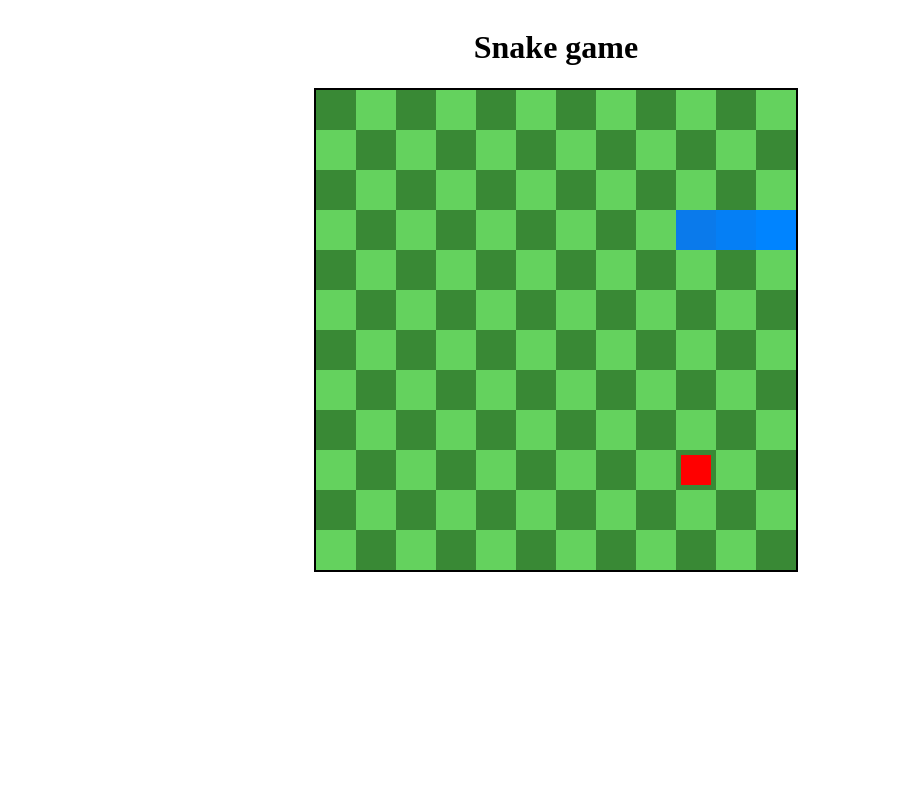
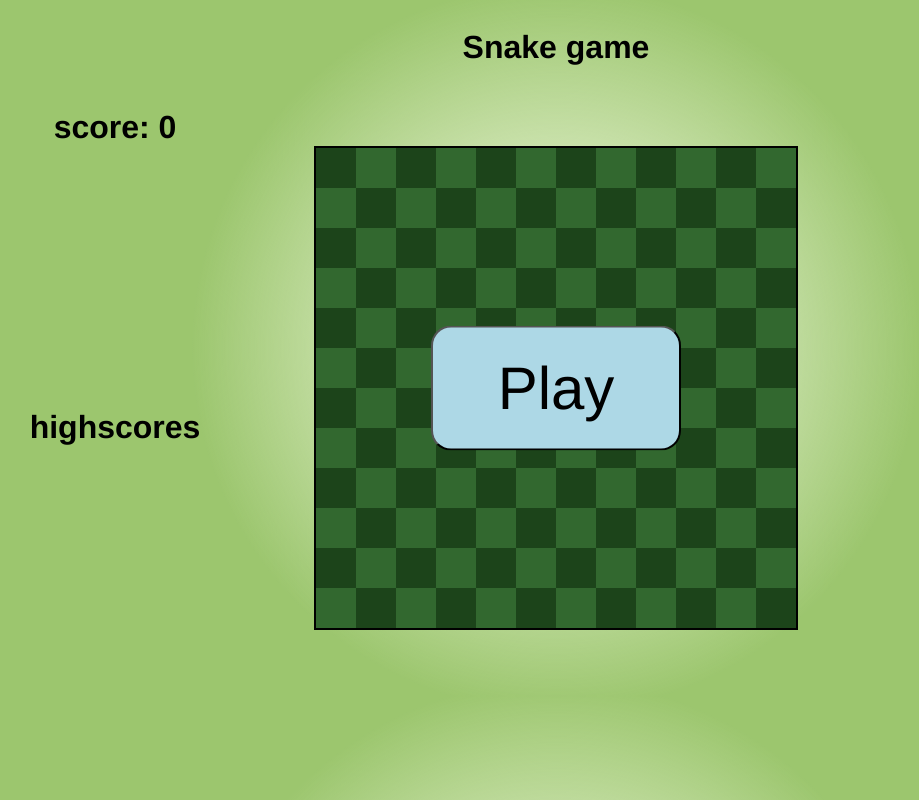
Before and after one commit to Lars987654321/Snake, a plain HTML site: page snake.html in a window 1280 px wide. Shown: the whole page, without its empty margins (84-1003 px from the left). Drawn offline with Linux system fonts and the light colour scheme.

Commit message:
Add highscores, styling, menu, win condition and saving

```diff
--- a/snake.html
+++ b/snake.html
@@ -1,27 +1,106 @@
 <!DOCTYPE html>
 <html lang="en">
+
 <head>
     <meta charset="UTF-8">
     <meta name="viewport" content="width=device-width, initial-scale=1.0">
     <title>Snake</title>
 </head>
 <style>
-    body{
+    body {
+        font-family: 'Franklin Gothic Medium', 'Arial Narrow', Arial, sans-serif;
+        background: radial-gradient(circle, #ecf6da 10%, transparent 50%), #9cc66e;
         display: flex;
         justify-content: center;
         align-items: center;
         flex-direction: column;
+        height: 100%;
     }
 
     canvas {
-  background:
-    repeating-conic-gradient(#64d25e 0% 25%, transparent 0% 50%) 0% 0% / 80px 80px,
-    repeating-conic-gradient(#398935 0% 25%, transparent 0% 50%) 0% / 80px 80px;
-}
+        background:
+            repeating-conic-gradient(#64d25e 0% 25%, transparent 0% 50%) 0% 0% / 80px 80px,
+            repeating-conic-gradient(#398935 0% 25%, transparent 0% 50%) 0% / 80px 80px;
+    }
+
+    .setup {
+        display: flex;
+        justify-content: center;
+        align-items: center;
+        flex-direction: row;
+        width: 100vw;
+        height: 75vh;
+    }
+
+    .content {
+        display: flex;
+        justify-content: center;
+        align-items: center;
+        flex-direction: column;
+        position: relative;
+        width: 100%;
+        height: 100%;
+    }
+
+    .scorediv {
+        display: flex;
+        justify-content: flex-start;
+        align-items: center;
+        flex-direction: column;
+        width: 100%;
+        height: 100%;
+    }
+
+    button {
+        height: 125px;
+        width: 250px;
+        border-radius: 20px;
+        font-size: 60px;
+        font-family: 'Franklin Gothic Medium', 'Arial Narrow', Arial, sans-serif;
+        background-color: #add8e6;
+    }
+
+    button:hover {
+        background-color: #4b8ca1;
+    }
+
+    li {
+        list-style: none;
+    }
+
+    .score {
+        height: 50%;
+    }
+
+    .highscores {
+        height: 50%;
+    }
 </style>
+
 <body>
     <h1>Snake game</h1>
-    <canvas id="canvas" style="border: 2px solid black;" height="480" width="480"></canvas>
+    <div class="setup">
+        <div class="scorediv">
+            <div class="score">
+                <h1 id="score">score: 0</h1>
+            </div>
+            <div class="highscores">
+                <h1>highscores</h1>
+                <ul id="highscores">
+                </ul>
+            </div>
+        </div>
+        <div class="content">
+            <canvas id="canvas" style="border: 2px solid black;" height="480" width="480"></canvas>
+            <div id="overlay"
+                style="display: block; position: absolute; width: 480px; height: 480px; background: rgba(0, 0, 0, 0.5); top: 50%; left: 50%; transform: translate(-50%, -50%);">
+            </div>
+            <button id="button"
+                style="position: absolute; top: 50%; left: 50%; transform: translate(-50%, -50%)">Play</button>
+        </div>
+        <div class="content"></div>
+    </div>
     <script src="snake.js"></script>
 </body>
+
 </html>
--- a/snake.js
+++ b/snake.js
@@ -1,5 +1,14 @@
 const canvas = document.getElementById("canvas")
 const ctx = canvas.getContext("2d")
+const scoreDiv = document.getElementById("score")
+const button = document.getElementById("button")
+const overlay = document.getElementById("overlay")
+const highscores = document.getElementById("highscores")
+
+window.onload = () => {
+    loadScores()
+    updateHighScoresUI()
+};
 
 let snake = [
     { x: 120, y: 120 },
@@ -7,43 +16,52 @@ let snake = [
     { x: 40, y: 120 },
 ]
 
-let fruit = { x: 360, y: 360}
+let fruit = { x: 360, y: 360 }
 
 let direction = "right"
 let nextDirection = []
-let isGameRunning = true
+let isGameRunning = false
 let ateFruit = false
+let score = 0
+let scores = []
+
+button.addEventListener("click", () => {
+    isGameRunning = true
+    button.style.display = "none"
+    overlay.style.display = "none"
+    scoreDiv.innerText = `score: ${score}`
+})
 
 document.addEventListener("keydown", (event) => {
     if (event.key === "w" || event.key === "W" || event.key === "ArrowUp") {
         if (direction !== "down" && direction !== "up" && nextDirection[0] !== "up") {
-                if (nextDirection.length === 0){
+            if (nextDirection.length === 0) {
                 nextDirection[0] = "up"
-                } else if (nextDirection.length === 1){
+            } else if (nextDirection.length === 1) {
                 nextDirection[1] = "up"
             }
         }
     } else if (event.key === "d" || event.key === "D" || event.key === "ArrowRight") {
         if (direction !== "left" && direction !== "right" && nextDirection[0] !== "right") {
-                if (nextDirection.length === 0){
+            if (nextDirection.length === 0) {
                 nextDirection[0] = "right"
-                 } else if (nextDirection.length === 1){
+            } else if (nextDirection.length === 1) {
                 nextDirection[1] = "right"
             }
         }
     } else if (event.key === "s" || event.key === "S" || event.key === "ArrowDown") {
         if (direction !== "up" && direction !== "down" && nextDirection[0] !== "down") {
-                if (nextDirection.length === 0){
+            if (nextDirection.length === 0) {
                 nextDirection[0] = "down"
-                 } else if (nextDirection.length === 1){
+            } else if (nextDirection.length === 1) {
                 nextDirection[1] = "down"
             }
         }
     } else if (event.key === "a" || event.key === "A" || event.key === "ArrowLeft") {
         if (direction !== "right" && direction !== "left" && nextDirection[0] !== "left") {
-                if (nextDirection.length === 0){
+            if (nextDirection.length === 0) {
                 nextDirection[0] = "left"
-                 } else if (nextDirection.length === 1){
+            } else if (nextDirection.length === 1) {
                 nextDirection[1] = "left"
             }
         }
@@ -69,23 +87,74 @@ function spawnFruit() {
     fruit.y = y
 }
 
+function saveScores() {
+    localStorage.setItem("scores", JSON.stringify(scores))
+}
+
+function loadScores() {
+    const savedScores = localStorage.getItem("scores")
+    if (savedScores) {
+        scores = JSON.parse(savedScores)
+    } else {
+        scores = []
+    }
+}
+
+function updateHighScoresUI() {
+    highscores.innerHTML = ''
+    for (let i in scores) {
+        const li = document.createElement('li')
+        li.textContent = `Score: ${scores[i]}`
+        highscores.appendChild(li)
+    }
+}
+
+function endGame() {
+    isGameRunning = false
+    button.style.display = "block"
+    overlay.style.display = "block"
+    button.innerText = "Retry"
+    spawnFruit()
+    snake = [
+        { x: 120, y: 120 },
+        { x: 80, y: 120 },
+        { x: 40, y: 120 },
+    ]
+
+    direction = "right"
+    nextDirection = []
+    scores.push(score)
+    scores.sort((a, b) => b - a)
+
+    if (scores.length > 10) {
+        scores.pop()
+    }
+
+    saveScores()
+    updateHighScoresUI()
+
+    score = 0
+}
+
 function checkCollision() {
-    for (i in snake){
-        if (snake[0].x === snake[i].x && snake[0].y === snake[i].y && i != 0){
-            isGameRunning = false
+    for (i in snake) {
+        if (snake[0].x === snake[i].x && snake[0].y === snake[i].y && i != 0) {
+            endGame()
         }
     }
 }
 
 function eatFruit() {
-    if (snake[0].y === fruit.y && snake[0].x === fruit.x){
+    if (snake[0].y === fruit.y && snake[0].x === fruit.x) {
         spawnFruit()
         ateFruit = true
+        score++
+        scoreDiv.innerText = `score: ${score}`
     }
 }
 
 function draw() {
-    ctx.clearRect(0, 0, canvas.width, canvas.height);
+    ctx.clearRect(0, 0, canvas.width, canvas.height)
     for (i in snake) {
         if (i < 26) {
             ctx.fillStyle = `rgb(${0 + i * 5}, ${132 - i * 5}, ${255 - i * 10})`
@@ -97,8 +166,8 @@ function draw() {
             ctx.fillStyle = `rgb(${125 - (i - 75) * 5}, ${0 + (i - 75) * 5}, ${0 + (i - 75) * 10})`
         } else if (i < 126) {
             ctx.fillStyle = `rgb(${0 + (i - 100) * 5}, ${132 - (i - 100) * 5}, ${255 - (i - 100) * 10})`
-        } else if (i < 51) {
-            ctx.fillStyle = `rgb(${125 - (i - 75) * 5}, ${0 + (i - 75) * 5}, ${0 + (i - 75) * 10})`
+        } else if (i < 151) {
+            ctx.fillStyle = `rgb(${125 - (i - 125) * 5}, ${0 + (i - 125) * 5}, ${0 + (i - 125) * 10})`
         }
         ctx.fillRect(snake[i].x, snake[i].y, 40, 40)
     }
@@ -108,14 +177,14 @@ function draw() {
 }
 
 function movement() {
-    if (nextDirection.length === 0){
+    if (nextDirection.length === 0) {
         direction = direction
-    } else if (nextDirection.length > 0){
+    } else if (nextDirection.length > 0) {
         direction = nextDirection[0]
         nextDirection.shift()
     }
 
-    let lastSnakePosition = {x: snake[snake.length - 1].x, y: snake[snake.length - 1].y}
+    let lastSnakePosition = { x: snake[snake.length - 1].x, y: snake[snake.length - 1].y }
     if (direction === "up" && snake[0].y > 0) {
         for (i in snake) {
             if (i != 0) {
@@ -150,12 +219,19 @@ function movement() {
         }
         snake[0].x -= 40
     } else {
-        isGameRunning = false
+        endGame()
     }
     if (ateFruit) {
         snake.push(lastSnakePosition)
         ateFruit = false
         console.log(snake)
+    }
+}
+
+function checkWin() {
+    if (snake.length === 144) {
+        endGame()
+        alert("YOU WIN!!!")
     }
 }
 
@@ -165,5 +241,6 @@ setInterval(function () {
         movement()
         checkCollision()
         eatFruit()
+        checkWin()
     }
 }, 150);
```
Lines whose indentation alone changed are shown as unchanged.
